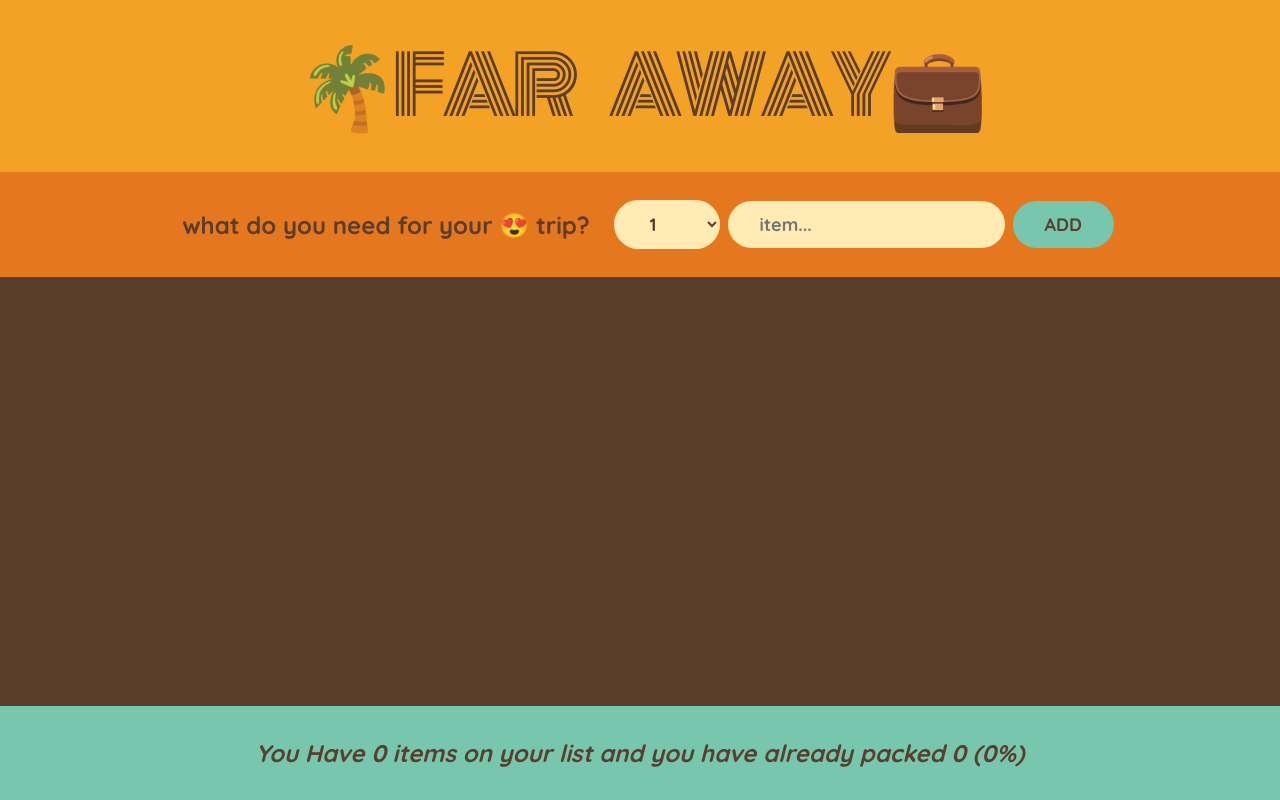
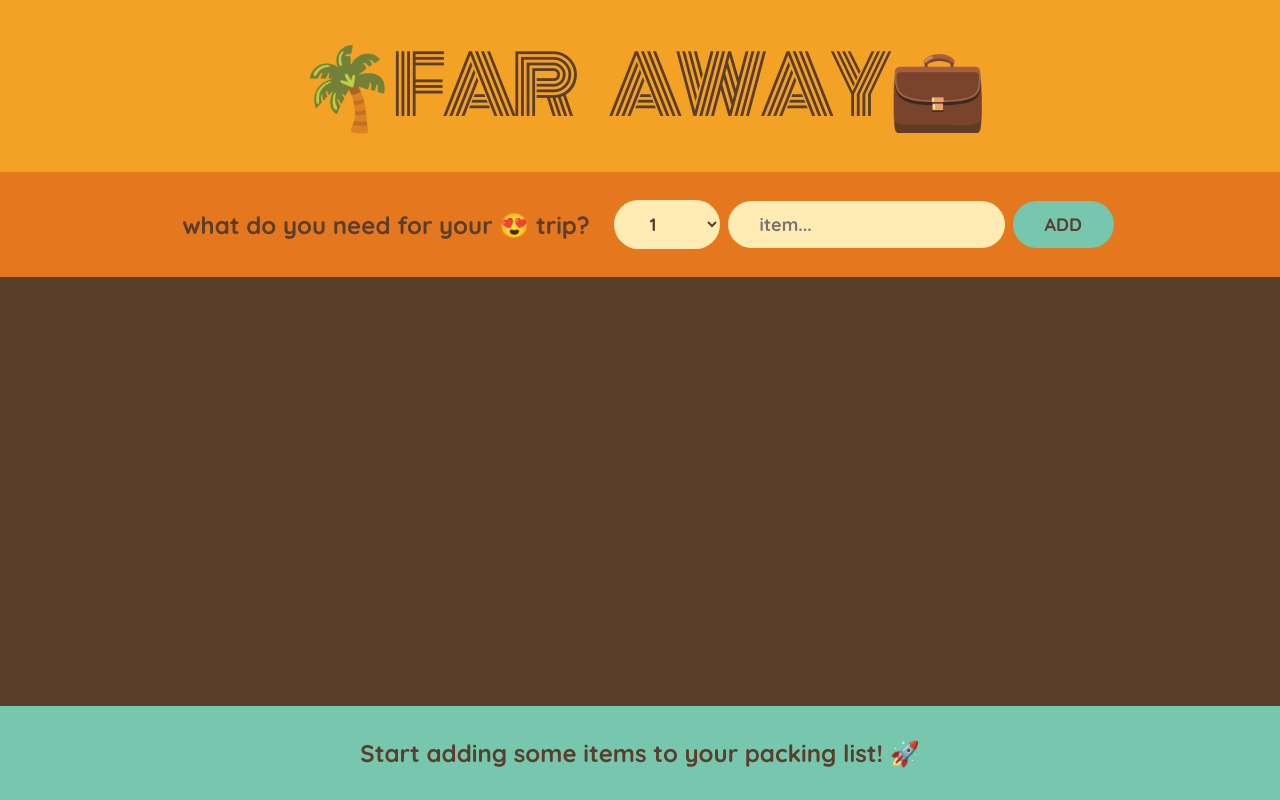
Before and after one commit to DevMasen/travel-list, a React (Create React App) app: page / in a window 1280 px wide. Built offline with nearby package versions, Linux system fonts and the light colour scheme.

Commit message:
E85: Using Derived State to implant the stats section

```diff
--- a/src/App.js
+++ b/src/App.js
@@ -123,18 +123,26 @@ function Item({ item, onRemoveItem, onPackItem }) {
 	);
 }
 function Stats({ items }) {
+	if (!items.length)
+		return (
+			<p className="stats">
+				Start adding some items to your packing list! 🚀
+			</p>
+		);
+
 	const totalCount = items.length;
 	const packedCount = items.reduce(
 		(acc, item) => (item.packed ? acc + 1 : acc),
 		0
 	);
-	const packedPercent = Math.floor((packedCount / totalCount) * 100);
+	const packedPercent = Math.round((packedCount / totalCount) * 100);
 	return (
 		<footer className="stats">
 			<em>
-				You Have {totalCount} items on your list and you have already
-				packed {packedCount} ({isNaN(packedPercent) ? 0 : packedPercent}
-				%)
+				{packedPercent === 100
+					? 'You got everything! Ready to go ✈️'
+					: `💼 You Have ${totalCount} items on your list and you have already
+				packed ${packedCount} (${packedPercent}%)`}
 			</em>
 		</footer>
 	);
```
